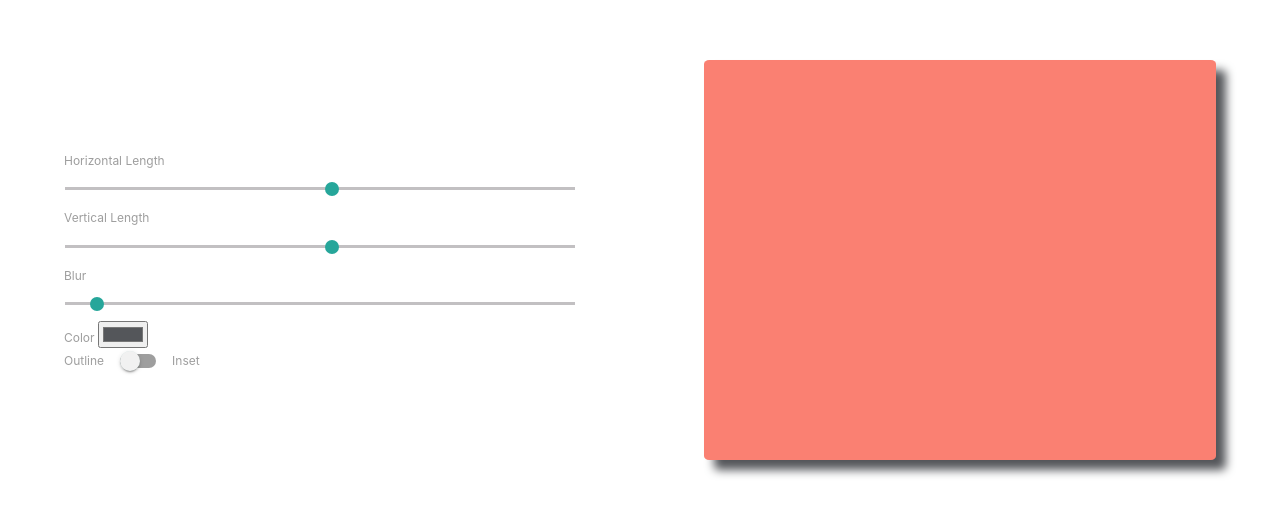
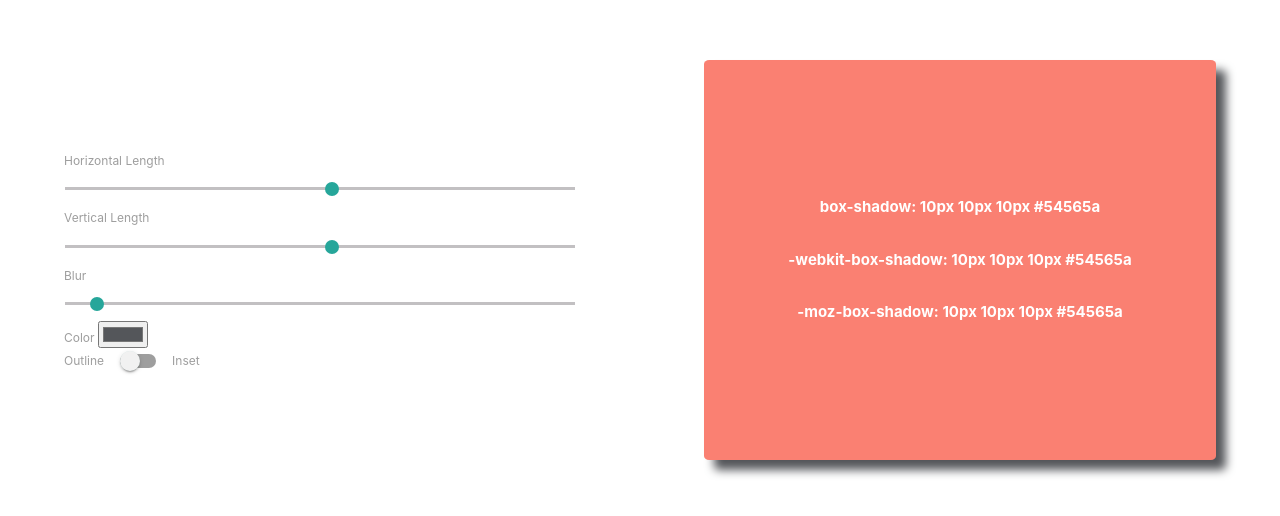
Before and after one commit to karanjhala/react-box-shadow-tool, a React (Create React App) app: page / in a window 1280 px wide. Shown: the part 140-656 px from the top of the page. Built offline with nearby package versions, Linux system fonts and the light colour scheme.

Commit message:
Display result in box

```diff
--- a/src/App.css
+++ b/src/App.css
@@ -9,9 +9,17 @@
 }
 
 .box {
+  display: flex;
+  flex-direction: column;
   width: 40vw;
   height: 50vh;
   background-color: salmon;
   border-radius: 1%;
   color: white;
+  justify-content: center;
+  align-items: center;
 }
+
+.css-output {
+  font-weight: bold;
+}
--- a/src/App.js
+++ b/src/App.js
@@ -19,17 +19,27 @@ function App() {
         <input type="range" min="0" max="200" value={BlurOffset} onChange={(e) => setBlurOffset(e.target.value)} />
         <label>Color </label>
         <input type="color" value={ColorValue} onChange={(e) => setColorValue(e.target.value)} />
-        <div class="switch">
+        <div className="switch">
           <label>
             Outline
             <input type="checkbox" checked={InsetToggle} onChange={() => setInsetToggle(!InsetToggle)} />
-            <span class="lever"></span>
+            <span className="lever"></span>
             Inset
           </label>
         </div>
       </div>
       <div className="output">
-        <div className="box" style={{boxShadow: `${InsetToggle?"inset":""} ${HorOffset}px ${VerOffset}px ${BlurOffset}px ${ColorValue}`}}></div>
+        <div className="box" style={{boxShadow: `${InsetToggle?"inset":""} ${HorOffset}px ${VerOffset}px ${BlurOffset}px ${ColorValue}`}}>
+          <p className="css-output">
+            box-shadow: {InsetToggle?"inset":""} {HorOffset}px {VerOffset}px {BlurOffset}px {ColorValue}
+          </p>
+          <p className="css-output">
+            -webkit-box-shadow: {InsetToggle?"inset":""} {HorOffset}px {VerOffset}px {BlurOffset}px {ColorValue}
+          </p>
+          <p className="css-output">
+            -moz-box-shadow: {InsetToggle?"inset":""} {HorOffset}px {VerOffset}px {BlurOffset}px {ColorValue}
+          </p>
+        </div>
       </div>
 
     </div>
```
